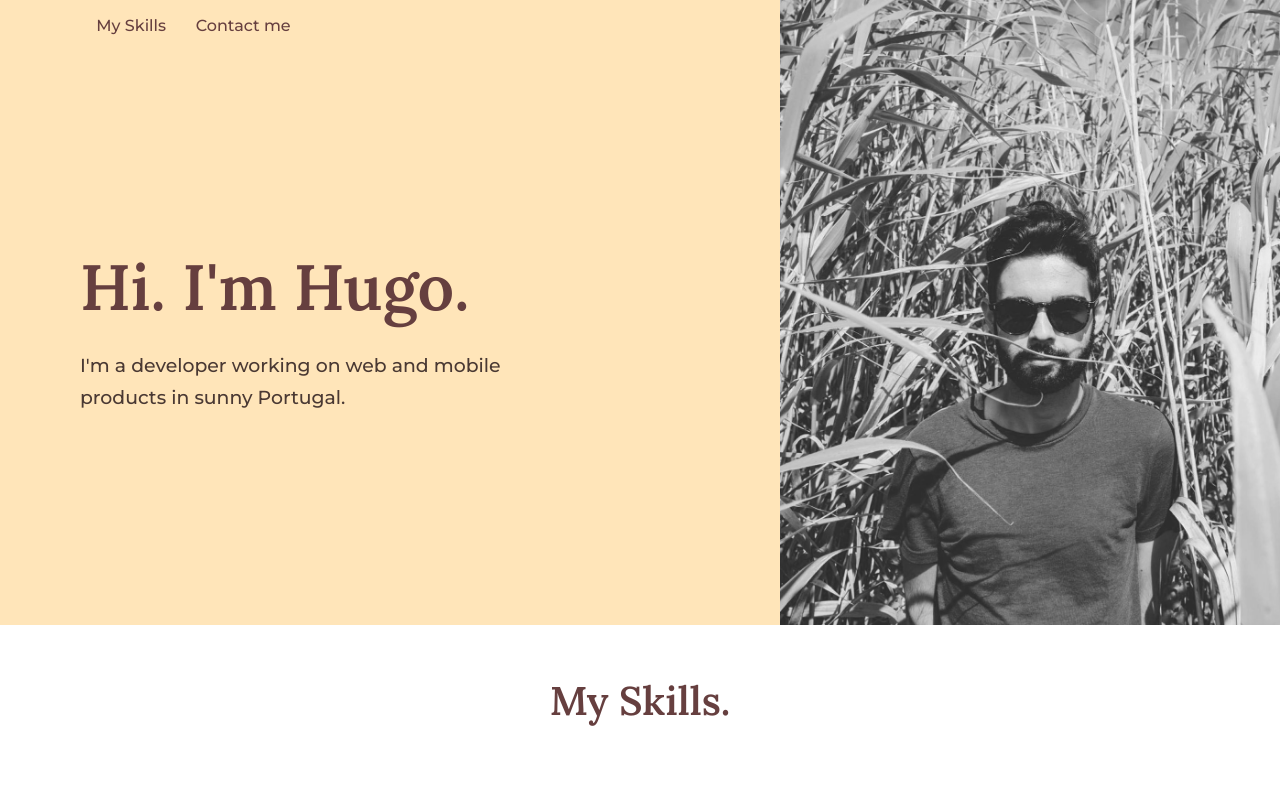
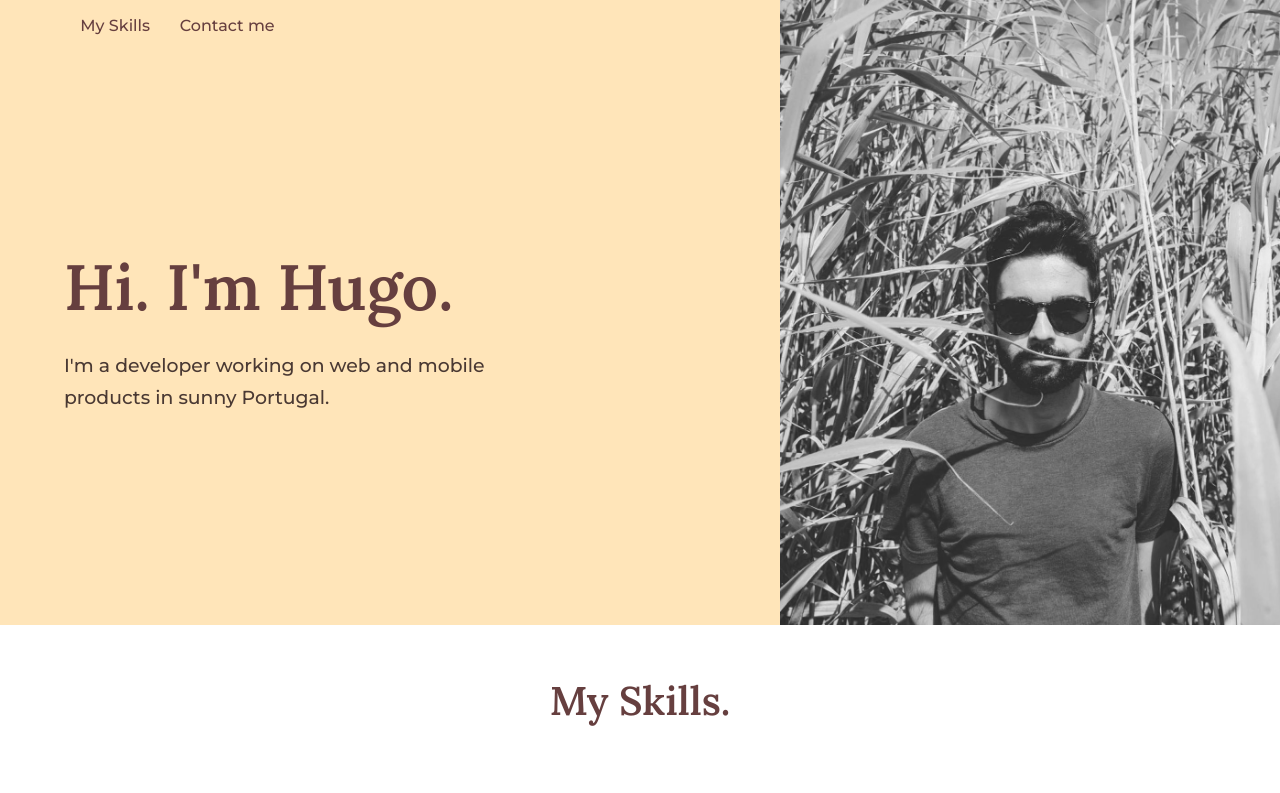
Before and after one commit to hugomorgadinho/CV-CSS, a plain HTML site: page index.html in a window 1280 px wide. Shown: the top 793 px of the page. Drawn offline with Linux system fonts and the light colour scheme; a web font is replaced by a local one.

Commit message:
Update styles.css

```diff
--- a/css/styles.css
+++ b/css/styles.css
@@ -72,14 +72,14 @@ p {
 .intro-1 {
   text-align: left;
   position: absolute;
-  left: 5rem;
+  left: 4rem;
   top: 12.25rem;
 }
 
 .intro-2 {
   text-align: left;
   position: absolute;
-  left: 5rem;
+  left: 4rem;
   top: 20.68rem;
   width: 35%;
   line-height: 1.7;
@@ -196,7 +196,7 @@ padding-top: 35px;
 .skills-link {
   position: absolute;
   top: 1rem;
-  left: 5rem;
+  left: 4rem;
   width: 8%;
   font-size: 1rem;
 
@@ -205,7 +205,7 @@ padding-top: 35px;
 .contact-link {
   position: absolute;
   top: 1rem;
-  left: 12rem;
+  left: 11rem;
   width: 8%;
   font-size: 1rem;
 
```
